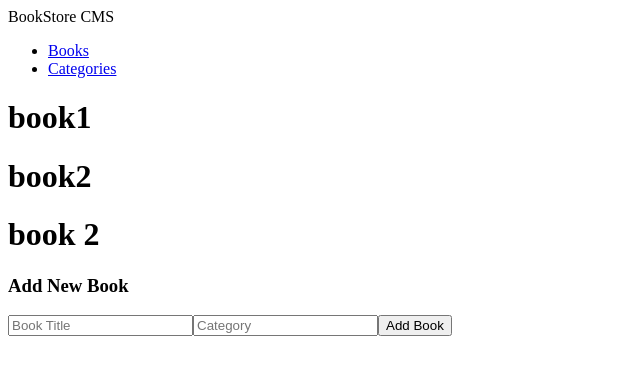
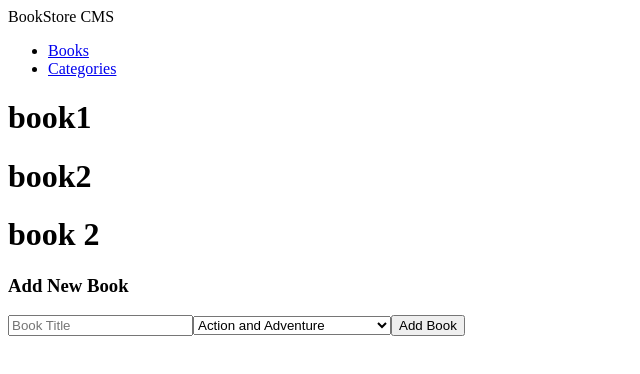
Before and after one commit to petudeveloper/bookstore, a React (Create React App) app: page / in a window 1280 px wide. Shown: the top 374 px of the page, without its empty margins (0-640 px from the left). Built offline with nearby package versions, Linux system fonts and the light colour scheme.

Commit message:
Update addBook functionality with select genres.

```diff
--- a/src/components/AddBook.js
+++ b/src/components/AddBook.js
@@ -1,9 +1,30 @@
+const bookGenres = [
+  'Action and Adventure',
+  'Classics',
+  'Comic Book or Graphic Novel',
+  'Detective and Mystery',
+  'Fantasy',
+  'Historical Fiction',
+  'Science Fiction',
+  'Horror',
+  'Literary Fiction',
+  'Romance',
+  'Science Fiction (Sci-Fi)',
+  'Suspense and Thrillers',
+];
+
 const AddBook = () => (
   <div>
     <h3>Add New Book</h3>
     <form>
       <input type="text" placeholder="Book Title" />
-      <input type="text" placeholder="Category" />
+      <select className="addBookGenre fontStyle9 fontColor4">
+        {
+          bookGenres.map((genres) => (
+            <option key="book-id" value={genres}>{genres}</option>
+          ))
+        }
+      </select>
       <button type="submit">Add Book</button>
     </form>
   </div>
```
